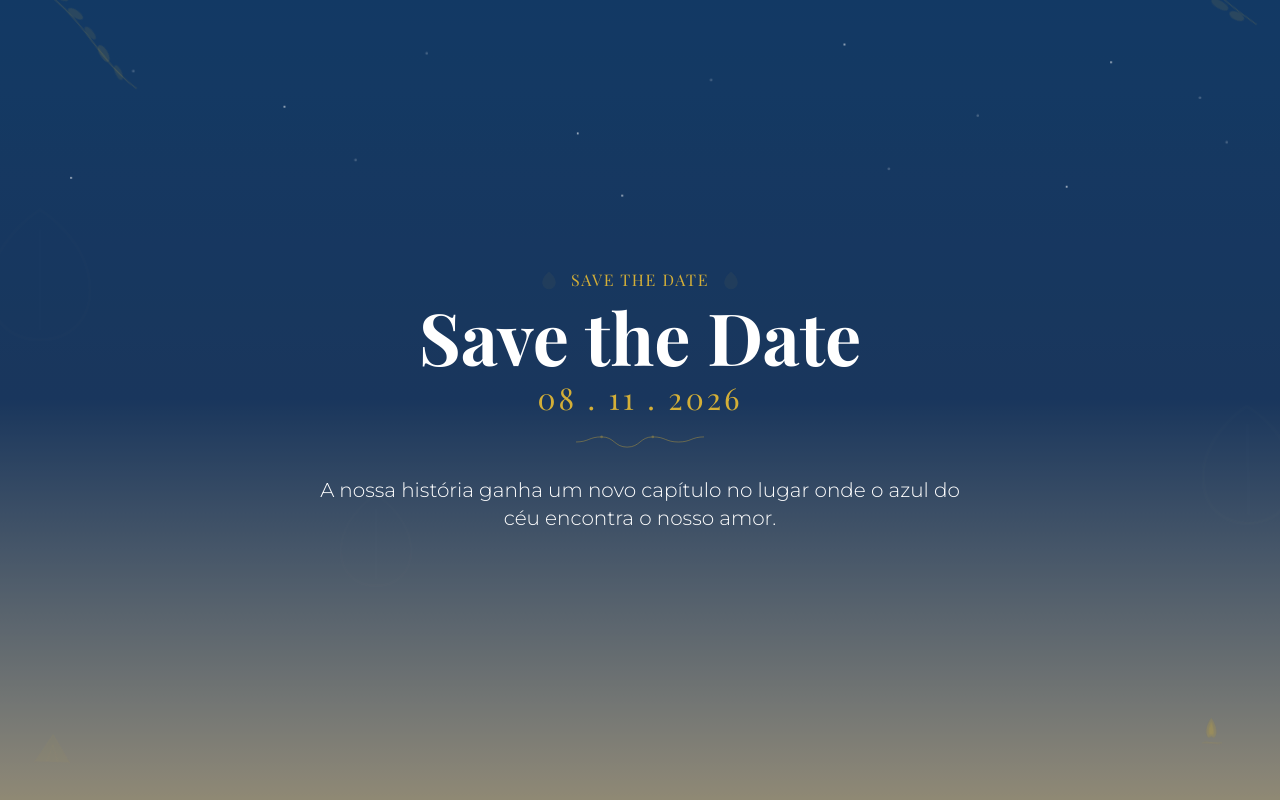
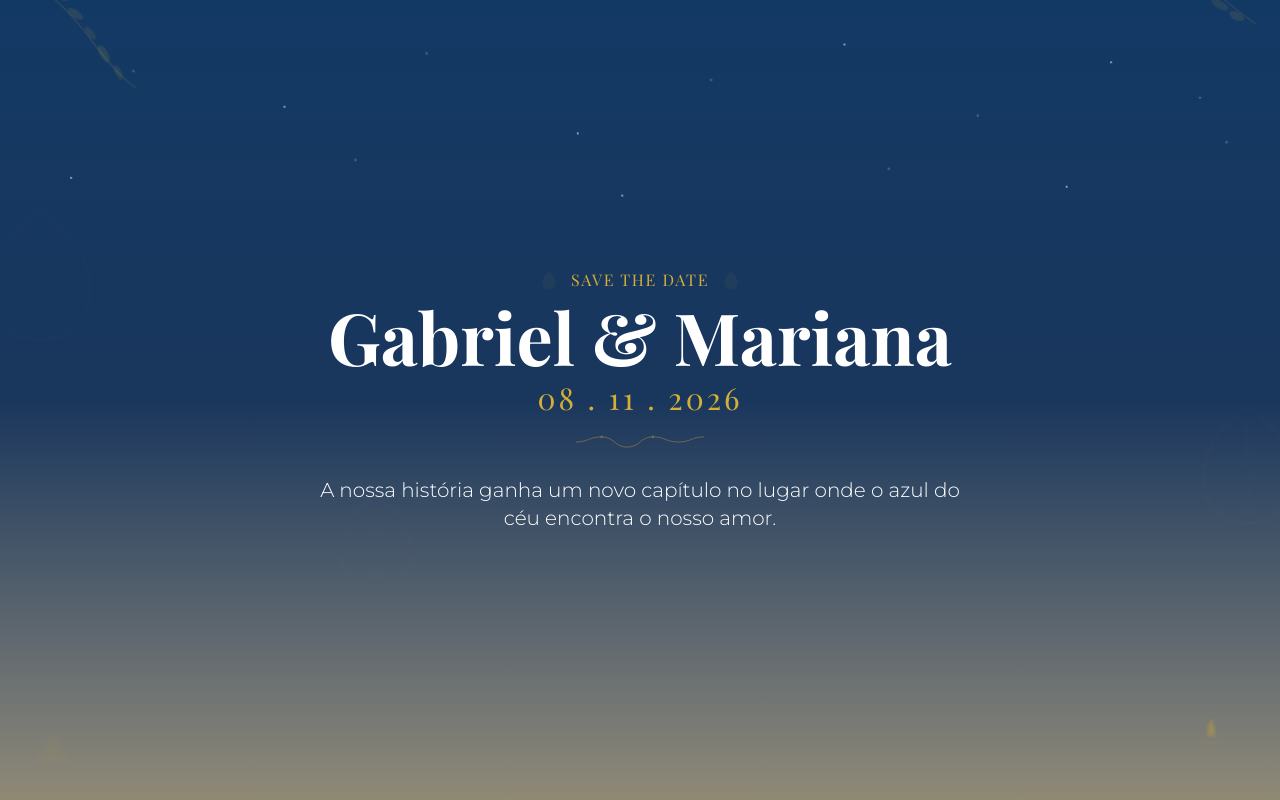
Before and after one commit to gabriel-Oak/wedding, a Next.js app: page / in a window 1280 px wide. Shown: the top 800 px of the page. Built offline with nearby package versions, Linux system fonts and the light colour scheme; a web font is replaced by a local one.

Commit message:
feat(hero): substituir título principal por nomes dos noivos

```diff
--- a/src/components/HeroSection.tsx
+++ b/src/components/HeroSection.tsx
@@ -428,7 +428,7 @@ export default function HeroSection() {
           <h1
             className="animate-[fadeInUp_0.8s_ease-out_forwards] opacity-0 delay-200 font-heading text-5xl font-bold text-white transition-opacity md:text-6xl lg:text-7xl"
           >
-            Save the Date
+            Gabriel & Mariana
           </h1>
 
           {/* Date badge */}
```
Also changed, not shown: 1 other file (tests, documents, lock files or other folders).
